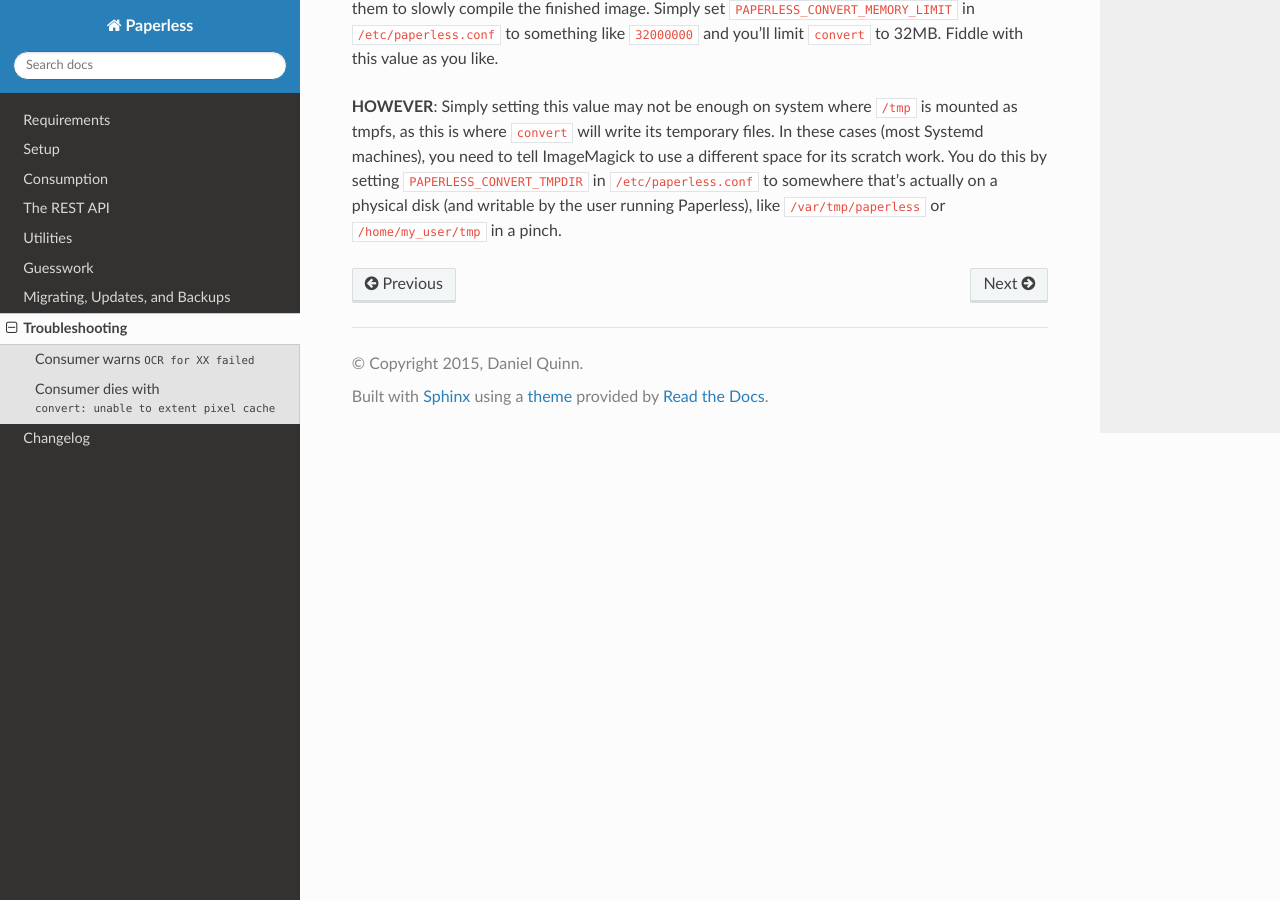
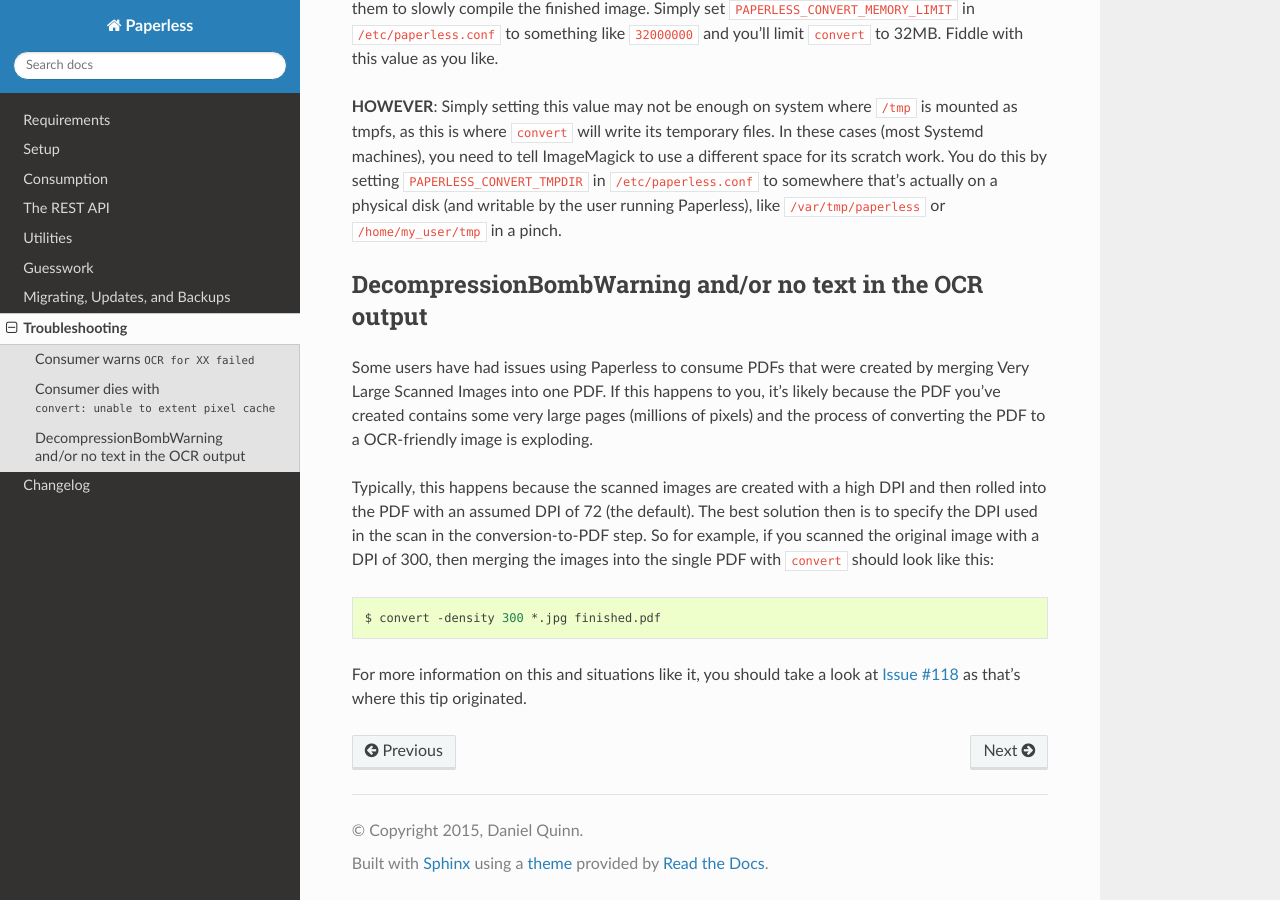
Before and after one commit to repoRangee/Large-scale, a Sphinx documentation site: the page built from docs/troubleshooting.rst, in a window 1280 px wide and 900 px high, scrolled down 706 px. Built offline with Sphinx 7.4.7 and the Read the Docs theme 3.1.0, drawn with Linux system fonts in a browser that asks for light colours; formulas are drawn with MathJax 3.

Commit message:
Addresses #118

```diff
--- a/docs/troubleshooting.rst
+++ b/docs/troubleshooting.rst
@@ -47,3 +47,30 @@ ImageMagick to use a different space for its scratch work.  You do this by
 setting ``PAPERLESS_CONVERT_TMPDIR`` in ``/etc/paperless.conf`` to somewhere
 that's actually on a physical disk (and writable by the user running
 Paperless), like ``/var/tmp/paperless`` or ``/home/my_user/tmp`` in a pinch.
+
+
+.. _troubleshooting-decompressionbombwarning:
+
+DecompressionBombWarning and/or no text in the OCR output
+---------------------------------------------------------
+Some users have had issues using Paperless to consume PDFs that were created
+by merging Very Large Scanned Images into one PDF.  If this happens to you,
+it's likely because the PDF you've created contains some very large pages
+(millions of pixels) and the process of converting the PDF to a OCR-friendly
+image is exploding.
+
+Typically, this happens because the scanned images are created with a high
+DPI and then rolled into the PDF with an assumed DPI of 72 (the default).
+The best solution then is to specify the DPI used in the scan in the
+conversion-to-PDF step.  So for example, if you scanned the original image
+with a DPI of 300, then merging the images into the single PDF with
+``convert`` should look like this:
+
+.. code:: bash
+
+    $ convert -density 300 *.jpg finished.pdf
+
+For more information on this and situations like it, you should take a look
+at `Issue #118`_ as that's where this tip originated.
+
+.. _Issue #118: https://github.com/danielquinn/paperless/issues/118
```
